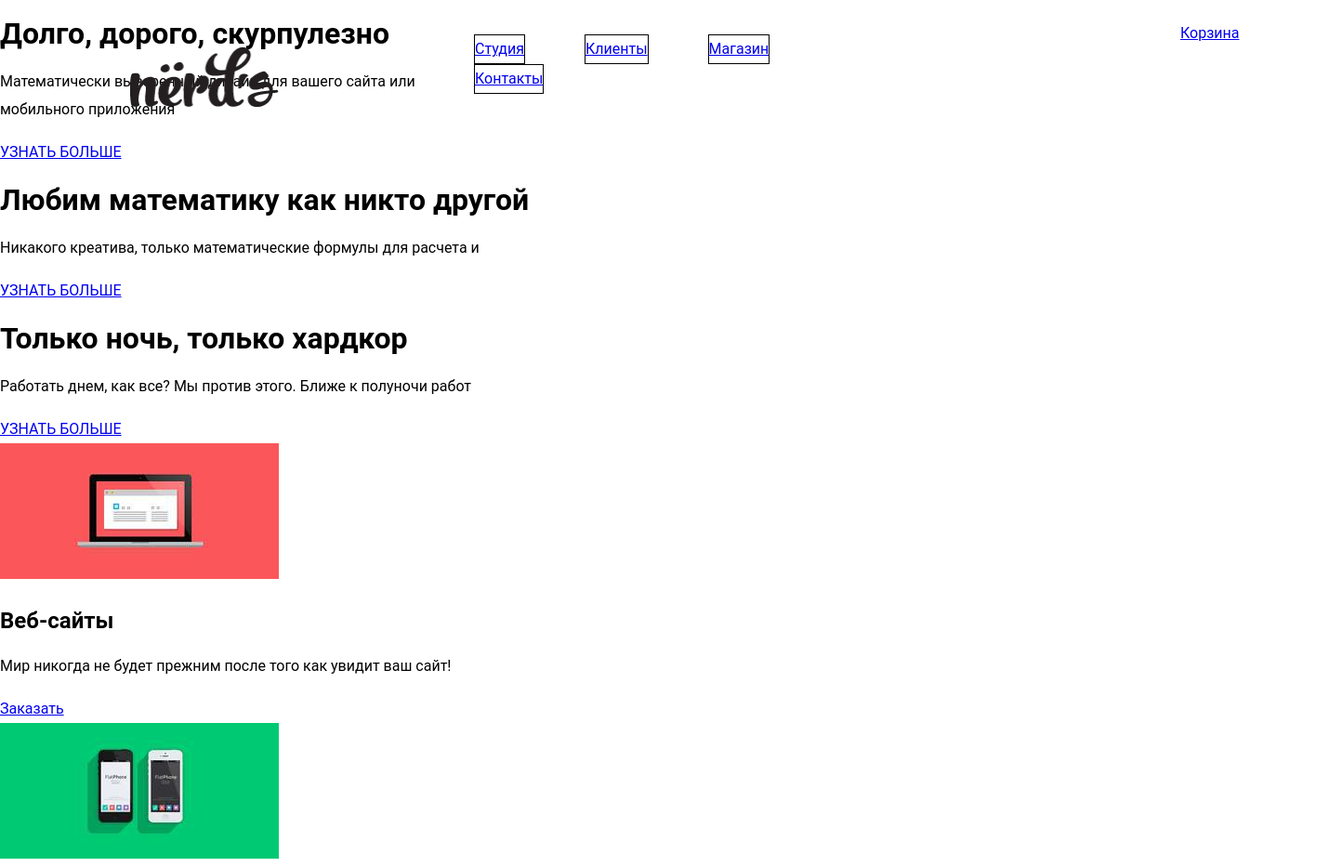
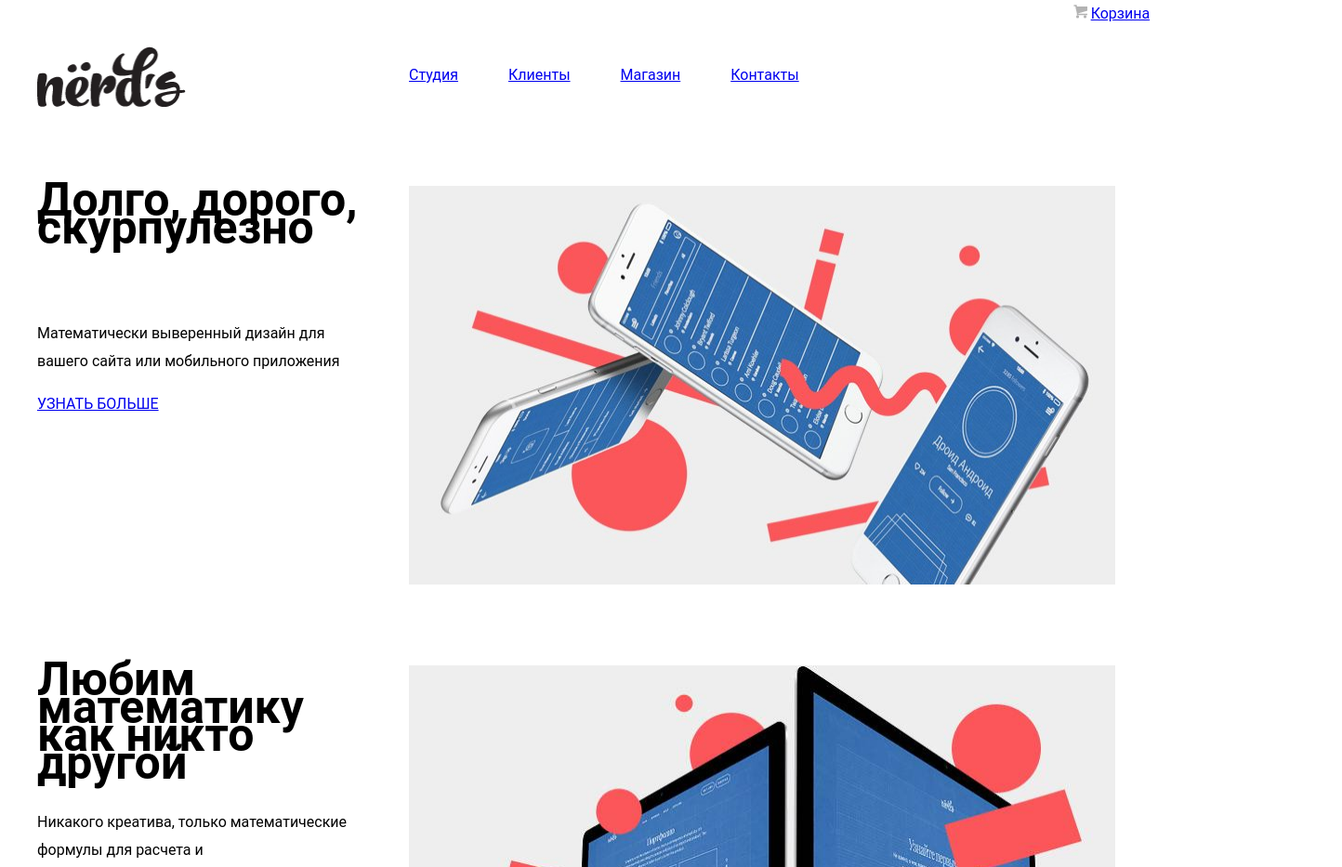
Before and after one commit to ar78ilnik/272055-nerds, a plain HTML site: page index.html in a window 1280 px wide. Shown: the top 933 px of the page at 93% size, 1444 px wide, since content can reach past the window. Drawn offline with Linux system fonts and the light colour scheme.

Commit message:
change in the index.html file and style.css

```diff
--- a/css/style.css
+++ b/css/style.css
@@ -3,31 +3,151 @@ body {
   font-weight: 400;
   line-height: 30px;
   font-size: 16px;
+  width: 1200px;
+  margin: 0 auto;
 }
 
 .logo {
-  position: absolute;
-  top: 50px;
-  left: 140px;
+  float: left;
+  margin-right: 200px;
+  margin-top: 50px;
 }
 
-.main-header {min-height: 70px; width: 820px; float: right;}
+.main-navigation {
+  vertical-align: middle;
+  min-height: 65px;
+  float: left;
+  margin-right: 245px;
+  margin-top: 50px;
+}
 
-.container {width: 940px; padding: 0 10px; margin: 0 auto;}
+.main-navigation li {
+  display: inline-block;
+  margin-right: 50px;
+  text-decoration: none;
+}
 
-.main-navigation {width: 780px; float: left; width: 440px;}
+.card {
+  min-height: 65px;
+  float: left;
+}
+
+.clearfix::after {
+  display: table;
+  content: "";
+  clear: both;
+}
+
+section h1 {
+  min-height: 110px;
+  width: 370px;
+  margin-top: 85px;
+  font-size: 50px;
+}
+
+section p {
+  width: 360px;
+}
+
+section a {
+  display: inline-block;
+  width: 240px;
+  height: 50px;
+}
+
+.slider1 {
+	width: 1160px;
+	height: 431px;
+}
+
+.slider1 img {
+  float: right;
+}
+
+.slider2 {
+  width: 1160px;
+  height: 431px;
+}
+
+.slider2 img {
+  float: right;
+}
+
+.slider3 {
+  width: 1160px;
+  height: 431px;
+  margin-bottom: 80px;
+}
+
+.slider3 img {
+  float: right;
+}
+
+.sites {
+  width: 300px; float: left; margin-right: 100px;
+}
+.aplication {
+  width: 300px; float: left; margin-right: 100px;
+}
+.presentacion {
+  width: 300px; float: left; margin-right: 100px;
+}
+.features {
+  margin-bottom: 170px;
+}
+
+.info {
+  width: 650px; float: left; margin-right: 140px;
+}
+.promo {
+  width: 360px; float: left;
+}
+.left-percent, .centre-percent, .right-percent {
+  width: 100px; margin-right: 27px;
+}
+.friends {
+  min-height: 180px;
+}
+.friends div {
+  min-height: 180px; width: 260px; float: left; margin-right: 35px; margin-top: 60px;
+}
 
 
-.card {width: 140px; float: right;}
+
+
+
+
+
+/*header {min-height: 70px; width: 1200px; border: 1px solid black;}
+
+
+.logo {
+float: left;
+margin-left: 140px;
+margin-top: 48px;
+}
+
+nav {
+  float: left;
+  width: 440px;
+  margin-left: 200px;
+  border: 1px solid red;
+}
+
+.card {
+  width: 180px;
+  float: right;
+  border: 1px solid yellow;
+}
 
 li {
     display: inline-block;
     border: 1px solid black;
-    margin-right: 60px;
-  }
+    }
 
   .clearfix::after {
     display: table;
     content: "";
     clear: both;
     }
+*/
--- a/index.html
+++ b/index.html
@@ -8,10 +8,9 @@
   </head>
 
   <body>
-      <a href="index.html"><img class="logo" src="img/nerds-logo.png" width="160" height="65" alt="logo"></a>
-
       <header class="main-header">
         <div class="container clearfix">
+        <a href="index.html"><img class="logo" src="img/nerds-logo.png" width="160" height="65" alt="logo"></a>
         <nav class="main-navigation">
             <ul>
               <li>
@@ -29,25 +28,28 @@
             </ul>
           </nav>
           <div class="card">
-            <!--<img src="img/carrito.png" width="15" height="15" alt="cart">-->
+            <img src="img/carrito.png" width="15" height="15" alt="cart">
             <a href="#">Корзина</a>
           </div>
         </div>
       </header>
 
-      <section>
+      <section class="slider1">
+        <img src="img/slider-1.jpg" width="760" height="429">
       	<h1>Долго, дорого, скурпулезно</h1>
         <p>Математически выверенный дизайн для вашего сайта или мобильного приложения</p>
         <a href="#">УЗНАТЬ БОЛЬШЕ</a>
       </section>
 
-      <section>
+      <section class="slider2">
+      	<img src="img/slider-2.jpg" width="760" height="429">
         <h1>Любим математику как никто другой</h1>
         <p>Никакого креатива, только математические формулы для расчета и</p>
         <a href="#">УЗНАТЬ БОЛЬШЕ</a>
       </section>
 
-      <section>
+      <section class="slider3">
+      	<img src="img/slider-3.jpg" width="760" height="429">
         <h1>Только ночь, только хардкор</h1>
         <p>Работать днем, как все? Мы против этого. Ближе к полуночи работ</p>
         <a href="#">УЗНАТЬ БОЛЬШЕ</a>
@@ -55,7 +57,7 @@
     </header>
 
     <main>
-      <section class="features">
+      <section class="features clearfix">
 
         <div class="sites">
           <img src="img/image-index/illustration-1.jpg" width="300" height="146" alt="Web Sites">
@@ -79,8 +81,10 @@
         </div>
       </section>
 
-      <section class="about-us">
-        <h2>Мы - маленькая, но гордая дизайн-студия из Краснодара</h2>
+      <section class="about-us clearfix">
+
+      		<div class="info">
+            <h2>Мы - маленькая, но гордая<br> дизайн-студия из Краснодара</h2>
             <p>Исповедуем принципы минимализма и чистоты. Ставим математический расчет выше креатива. Работаем не покладая рук, как роботы</p>
             <h3>Выполняем заказы на разработку:</h3>
               <ul>
@@ -88,6 +92,7 @@
                 <li>Мобильных приложений для iOS и Android</li>
                 <li>Слайдшоу и видео для корпоративных презентаций</li>
               </ul>
+					</div>
 
           <div class="promo">
             <img src="img/image-index/promo.jpg" width="360" height="208" alt="promo-about-us">
@@ -95,18 +100,15 @@
           </div>
 
           <div class="promo left-percent">
-          <p>
-            <strong>146%</strong><br>Уровень самоотдачи</p>
+            <p><strong>146%</strong><br>Уровень самоотдачи</p>
           </div>
 
           <div class="promo centre-percent">
-          <p>
-            <strong>100%</strong><br>Соблюдение сроков</p>
+            <p><strong>100%</strong><br>Соблюдение сроков</p>
           </div>
 
           <div class="promo right-percent">
-          <p>
-            <strong>50%</strong><br>Минимальная предоплата</p>
+            <p><strong>50%</strong><br>Минимальная предоплата</p>
           </div>
 
       </section>
```
Lines whose indentation alone changed are shown as unchanged.
